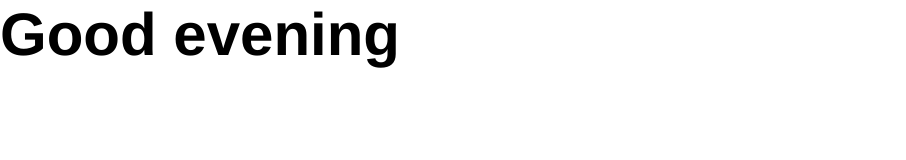
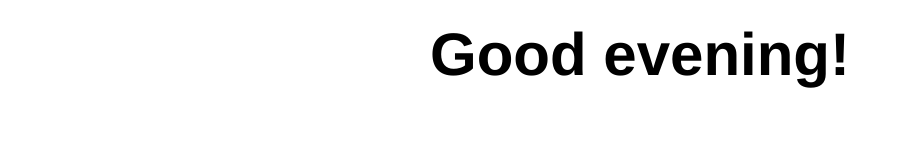
Before and after one commit to pammngks/DART450, a plain HTML site: page exercises/exercise 02/index.html in a window 1280 px wide. Shown: the whole page, without its empty margins (0-906 px from the left). Drawn offline with nearby package versions, Linux system fonts and the light colour scheme.

Commit message:
updated styling

```diff
--- a/exercises/exercise 02/css/style.css
+++ b/exercises/exercise 02/css/style.css
@@ -15,6 +15,8 @@ body {
 	font-size: 60px;
 	font-weight: bold;
 	color: black;
+	text-align: center;
+	padding-top: 20px;
 }
 
 #today ul {
--- a/exercises/exercise 02/index.html
+++ b/exercises/exercise 02/index.html
@@ -22,6 +22,7 @@ Narrative and Time
 <body>
 
   <div id="today">
+  <button id="enter">Enter</button>
   <ul>
     <li>Name: <input type="text" id="name">
     <li>Noun: <input type="text" id="noun">
--- a/exercises/exercise 02/js/script.js
+++ b/exercises/exercise 02/js/script.js
@@ -9,9 +9,9 @@ $(document).ready(function(){
   //greeting message
   var date = new Date().getHours();
   var greeting;
-  var morning = ('Good morning');
-  var afternoon = ('Good afternoon');
-  var evening = ('Good evening');
+  var morning = ('Good morning!');
+  var afternoon = ('Good afternoon!');
+  var evening = ('Good evening!');
 
   if (date >= 0 && date < 12) {
     greeting = morning;
```
